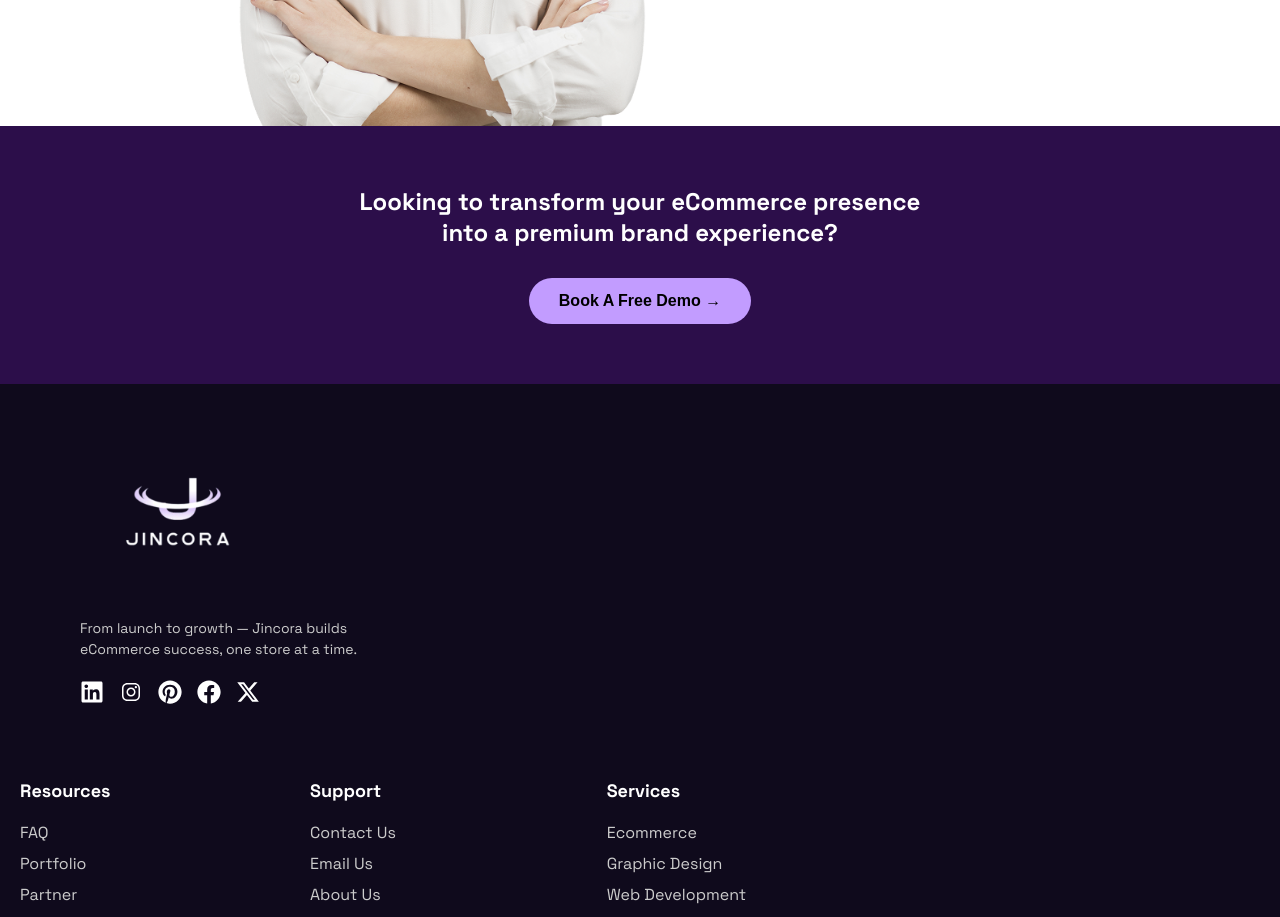
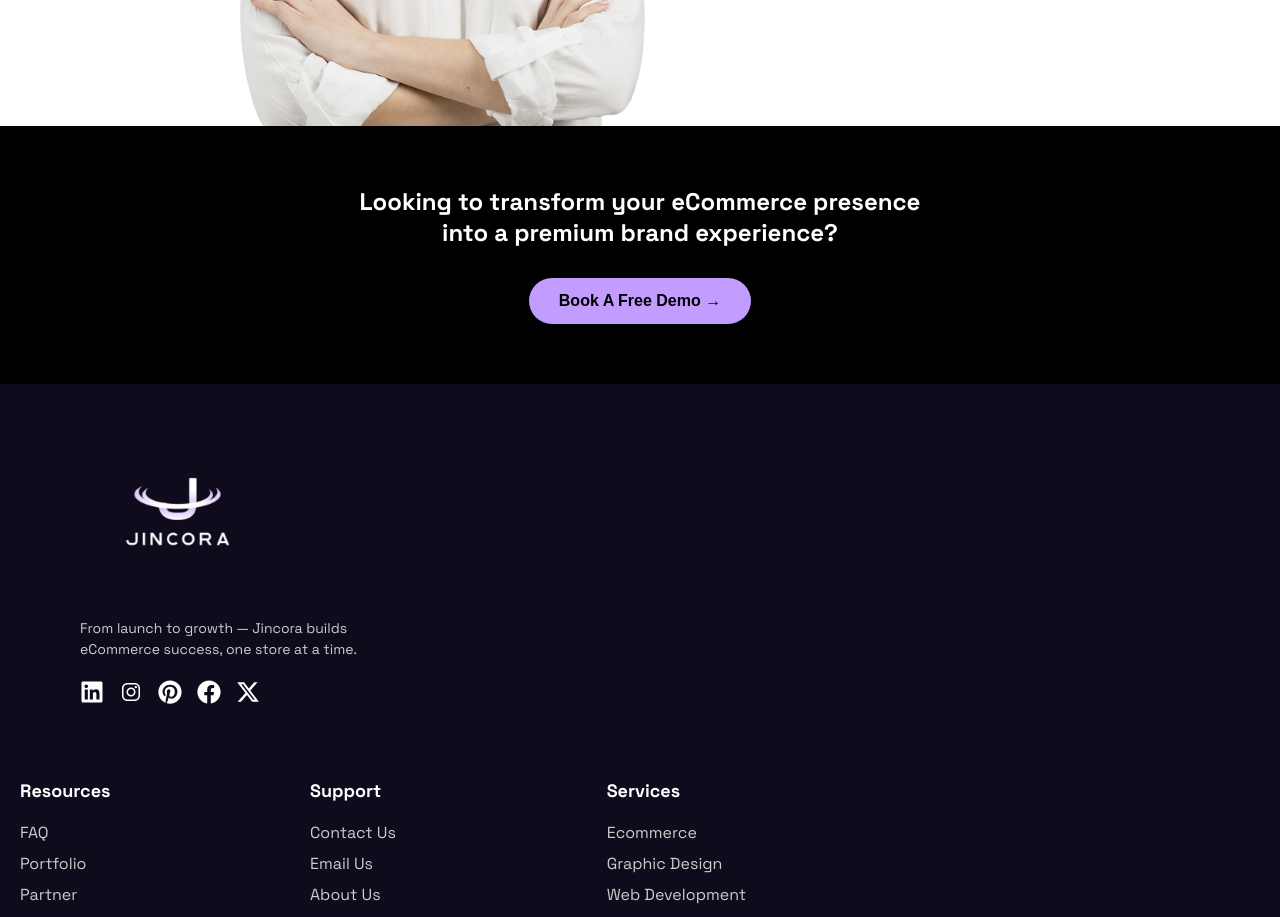
Before and after one commit to Jincora7/JincoraSite, a React (Vite) app: page / in a window 1280 px wide. Shown: the part 8420-9337 px from the top of the page. Built offline with nearby package versions, Linux system fonts and the light colour scheme.

Commit message:
purple page

```diff
--- a/src/components/PurplePage/PurplePage.css
+++ b/src/components/PurplePage/PurplePage.css
@@ -1,6 +1,7 @@
 
   .demo-section {
-  background-color: #2C0E4A;
+  /* background-color: #2C0E4A; */
+    background-color: #000000;
   color: white;
   text-align: center;
   padding: 60px 20px;
```
